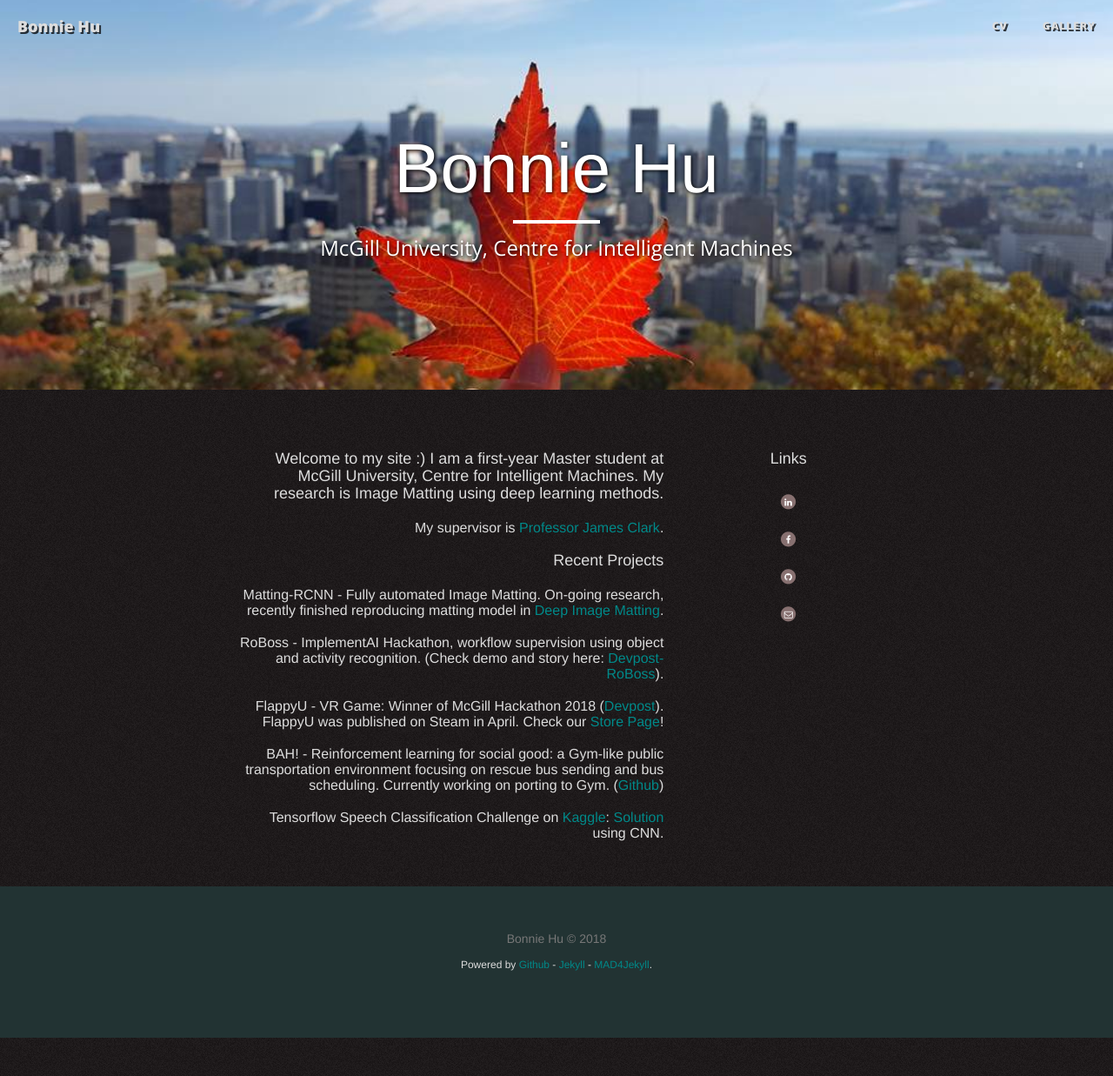
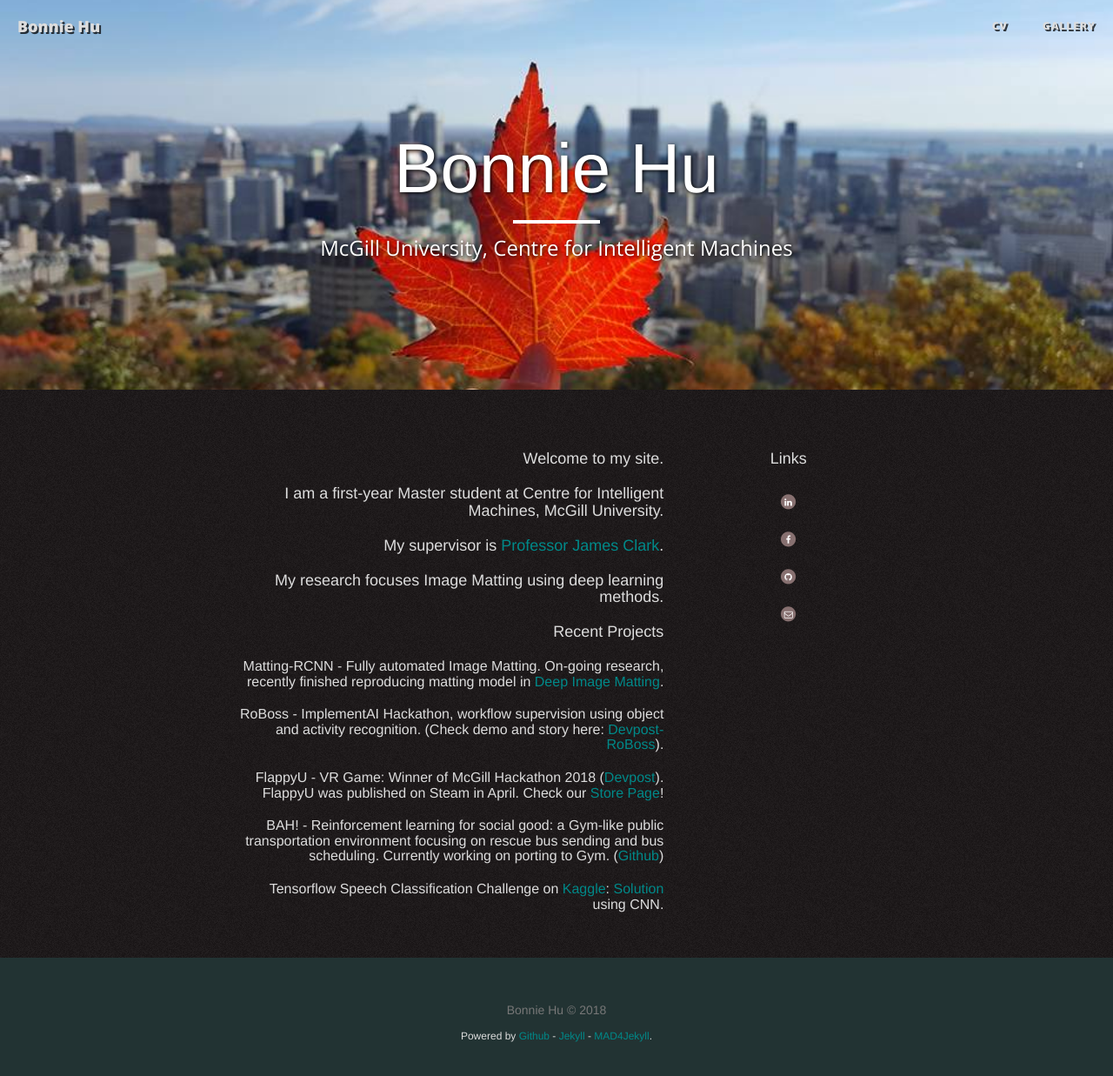
Before and after one commit to Bonnie970/Bonnie970.github.io, a Jekyll site: the page built from pages/index.html, in a window 1280 px wide and 1275 px high. Shown: the top 1237 px of the window at 87% size. Built offline with Jekyll 4.4.1, drawn with Linux system fonts in a browser that asks for light colours; nearby versions of some CDN libraries.

Commit message:
Update index.html

```diff
--- a/pages/index.html
+++ b/pages/index.html
@@ -51,9 +51,13 @@ permalink: ./index.html
 
         <div class="col-md-left-cntct">
 
-<h2>Welcome to my site :) I am a first-year Master student at McGill University, Centre for Intelligent Machines. My research is Image Matting using deep learning methods.</h2>
+<h2>Welcome to my site. </h2>
 
-<h3>My supervisor is <a href="http://www.cim.mcgill.ca/~clark/">Professor James Clark</a>. </h3>
+<h2>I am a first-year Master student at Centre for Intelligent Machines, McGill University. </h2>
+<h2>My supervisor is <a href="http://www.cim.mcgill.ca/~clark/">Professor James Clark</a>. </h2>
+<h2>My research focuses Image Matting using deep learning methods.</h2>
+
+
 
 
 <h2>Recent Projects</h2>
```
